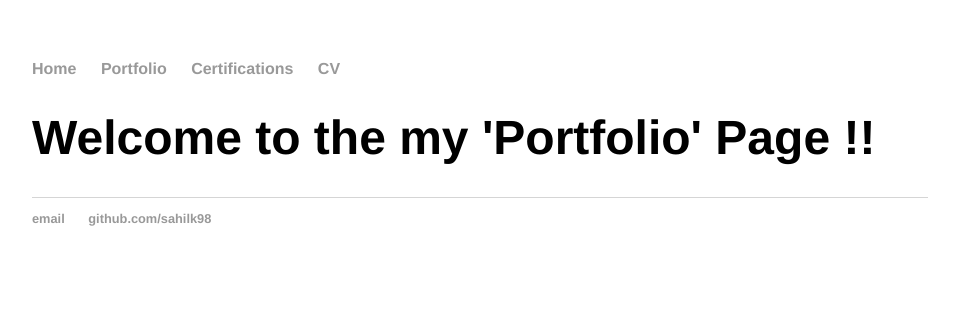
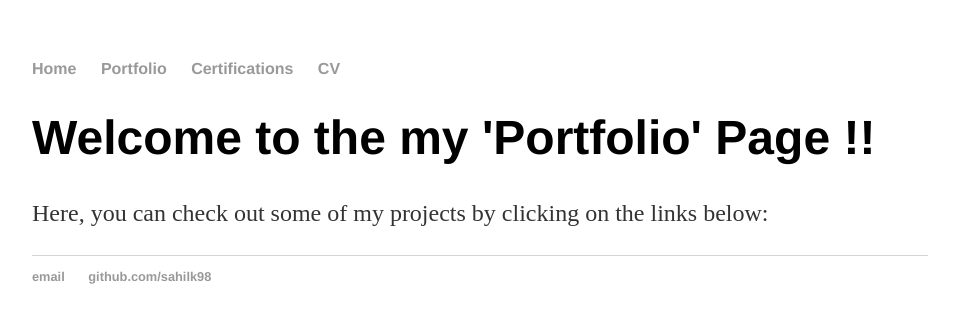
Before and after one commit to sahilk98/sahilk98.github.io, a Jekyll site: the page built from portfolio.html, in a window 1280 px wide. Shown: the top 323 px of the page, without its empty margins (160-1119 px from the left). Built offline with Jekyll 4.4.1, drawn with Linux system fonts in a browser that asks for light colours.

Commit message:
Update portfolio.html
Adding intro line

```diff
--- a/portfolio.html
+++ b/portfolio.html
@@ -3,3 +3,5 @@ layout: default
 name: Portfolio
 ---
 <h1>Welcome to the my 'Portfolio' Page !!</h1>
+
+<p> Here, you can check out some of my projects by clicking on the links below: </p>
```
